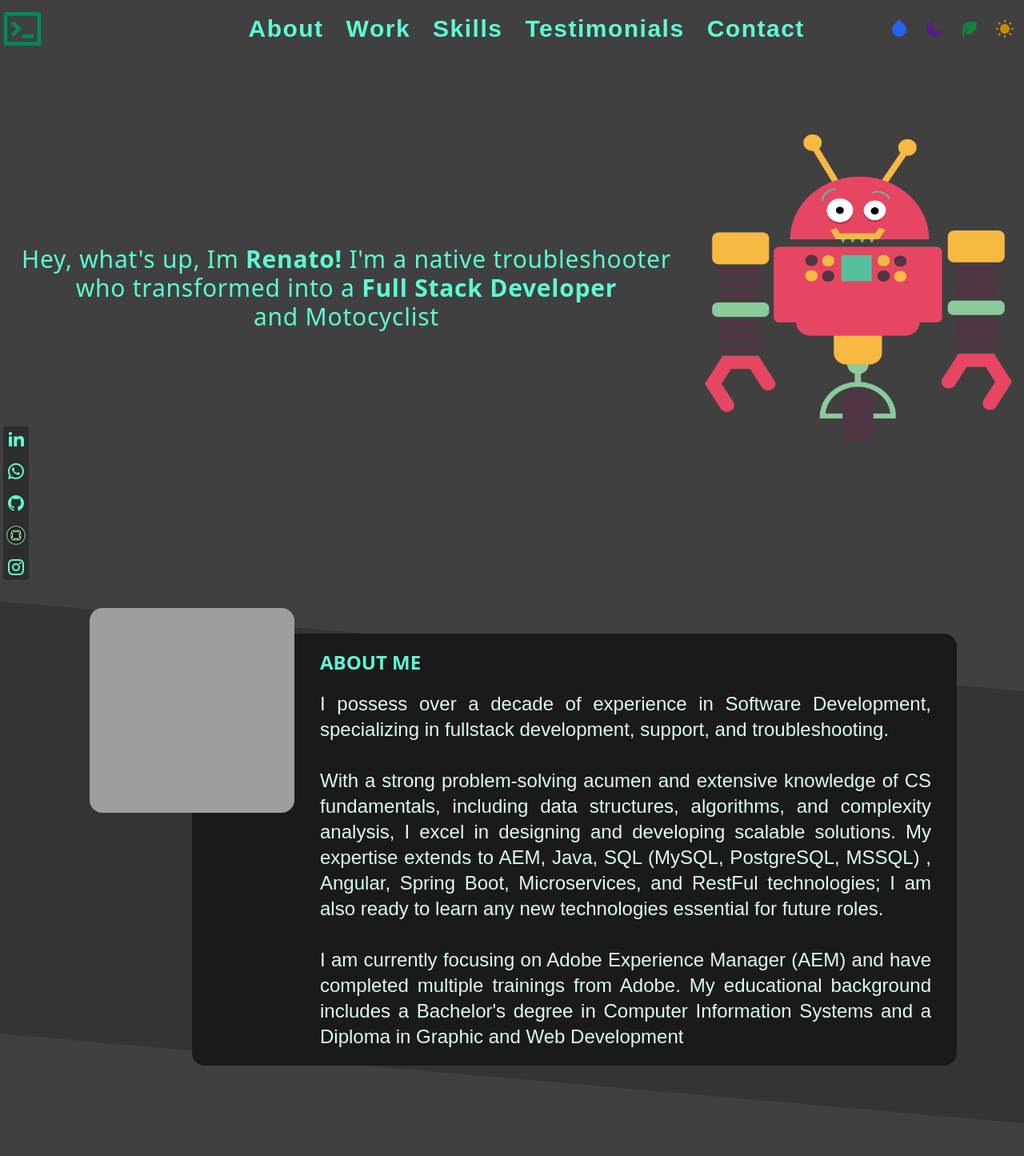
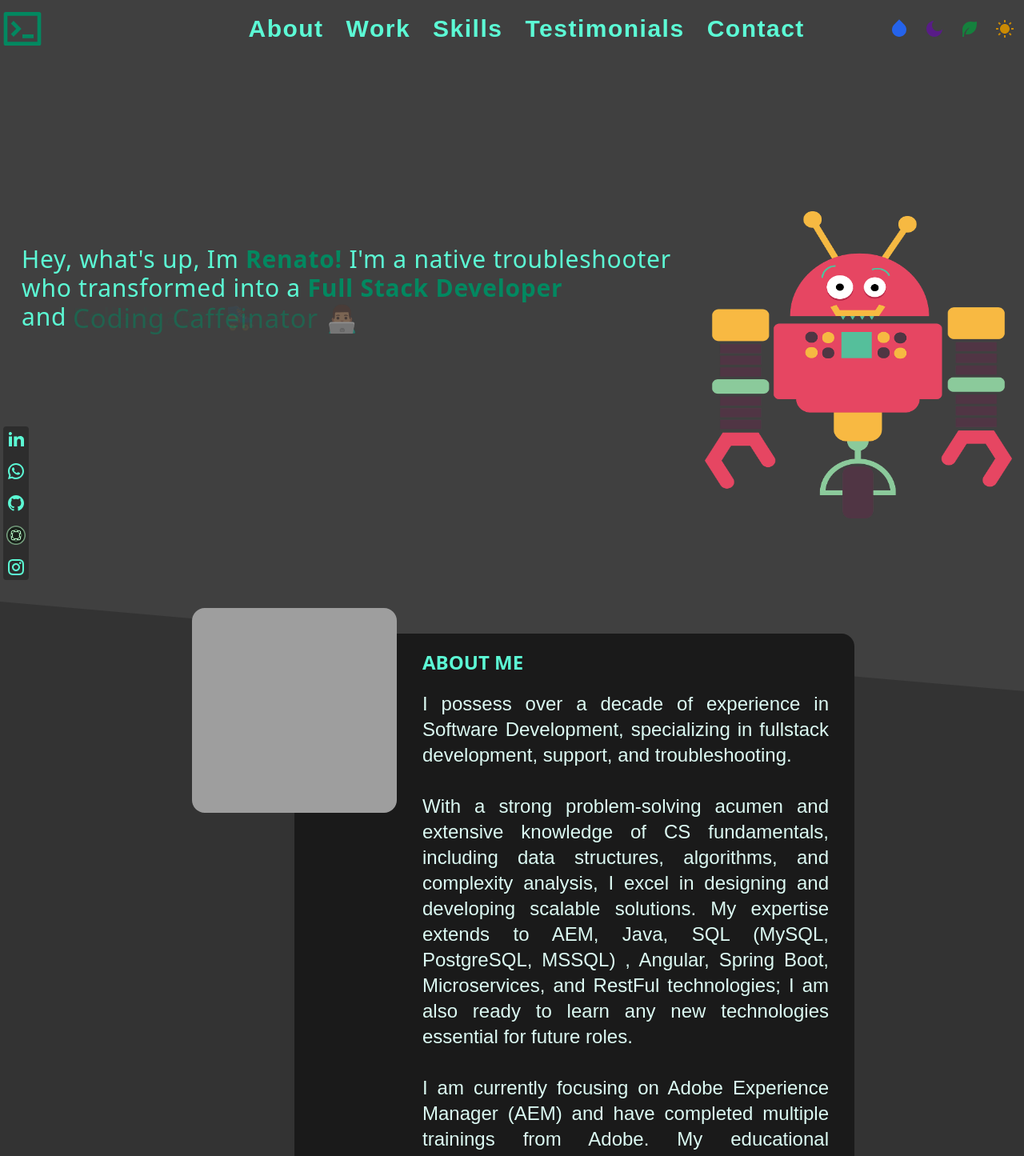
Before and after one commit to renatumb/portfolio, a React (Vite) app: page / in a window 1280 px wide. Shown: the top 1445 px of the page at 80% size. Built offline with nearby package versions, Linux system fonts and the light colour scheme; grey boxes are pictures that could not be loaded.

Commit message:
Hero effect on the main text using css animation

```diff
--- a/src/components/sections/About.tsx
+++ b/src/components/sections/About.tsx
@@ -10,7 +10,7 @@ export default function About() {
                                     lg:before:inset-y-20
                                     xl:before:skew-y-[5deg]
                                     ">
-                <article className="container pb-12">
+                <article className="container pb-12  max-w-screen-lg">
                     <div className="    flex flex-col justify-center items-center pb-12
                                         md:flex-row md:relative px-1 sm:px-10 md:px-16 ">
 
--- a/src/components/sections/Hero.tsx
+++ b/src/components/sections/Hero.tsx
@@ -10,17 +10,37 @@ export default function Hero() {
                     <div className="    px-3 py-7
                                         lg:py-24">
                         <h1 className=" text-colorAccent1 tracking-wide text-center font-medium text-base
+                                        sm:text-left
                                         md:text-xl
                                         lg:text-2xl lg:font-normal
                                         xl:text-3xl">
-                            Hey, what's up, Im <span className="font-extrabold">Renato!</span> I'm a native troubleshooter <br/>
-                            who transformed into a <span className="font-extrabold">Full Stack Developer</span><br/>
-                            <span>and Motocyclist</span>
+                            Hey, what's up, Im <span className="font-bold text-colorAccent3">Renato!</span> I'm a native troubleshooter <br className='hidden sm:inline'/>
+                            who transformed into a <span className="font-bold text-colorAccent3">Full Stack Developer</span>
                         </h1>
+                        {/** **/}
+                        <h2 className='text-colorAccent1 tracking-wide text-center font-medium text-base text-nowrap
+                                        sm:text-left
+                                        md:text-xl
+                                        lg:text-2xl lg:font-normal
+                                        xl:text-3xl'>
+                            and
+                            <div className='inline text-colorAccent3 ml-2 relative '>
+                                <span className='opacity-0 absolute left-0 text-nowrap origin-top-left animate-pushEffect1 '>Motorcyclist 🏍️</span>
+                                <span className='opacity-0 absolute left-0 text-nowrap origin-top-left animate-pushEffect2'>Coding Caffeinator 👨🏽‍💻</span>
+                                <span className='opacity-0 absolute left-0 text-nowrap origin-top-left animate-pushEffect3'>Rollerblader 🛼</span>
+                                <span className='opacity-0 absolute left-0 text-nowrap origin-top-left animate-pushEffect4'>Adrenaline Junkie ⛰️</span>
+                                <span className='opacity-0 absolute left-0 text-nowrap origin-top-left animate-pushEffect5'>Home Cooking Hero 🧑🏽‍🍳</span>
+                                <span className='opacity-0 relative left-0 text-nowrap origin-top-left animate-pushEffect6'>Tail-Wagging Enthusiast 🐶</span>
+                                <span className='opacity-0 absolute left-0 text-nowrap origin-top-left animate-pushEffect7'>Tequila Taster 🍹</span>
+                                <span className='opacity-0 absolute left-0 text-nowrap origin-top-left animate-pushEffect8'>Tech Whisperer 📟</span>
+                                <span className='opacity-0 absolute left-0 text-nowrap origin-top-left animate-pushEffect9'>Volcano Voyager 🌋</span>
+                                <span className='opacity-0 absolute left-0 text-nowrap origin-top-left animate-pushEffect10'>Passport Prodigy 🗺️</span>
+                            </div>
+                        </h2>
                     </div>
                     <img src={image} className=" size-36
-                                                 md:size-36
-                                                 lg:size-52
+                                                 sm:translate-y-10
+                                                 lg:size-52 lg:translate-y-24
                                                  xl:size-96"/>
                 </div>
             </article>
--- a/src/components/sections/Tools.tsx
+++ b/src/components/sections/Tools.tsx
@@ -50,7 +50,7 @@ export default function Tools() {
                     ">
                         {tools.map((item, index) => (
                             <div key={index} className="  flex flex-col justify-around  items-center  max-w-9
-                                    md:max-w-14 lg:max-w-24
+                                    md:max-w-14 lg:max-w-20
                              ">
                                 <figure className="">
                                     <img src={item.logo} className="object-scale-down object-center size-full"/>
--- a/tailwind.config.js
+++ b/tailwind.config.js
@@ -12,6 +12,28 @@ export default {
                 colorAccent1: 'hsl(var(--color-accent1)  / <alpha-value>)',
                 colorAccent2: 'hsl(var(--color-accent2)  / <alpha-value>)',
                 colorAccent3: 'hsl(var(--color-accent3)  / <alpha-value>)',
+            },
+            keyframes: {
+                'pushEffect' :{
+                    '0%'  :  { opacity: '0',   transform:'scale(1)'},
+                    '10%'  :  { opacity: '1', transform:'scale(1.1)'  },
+                    '12%'  :  { opacity: '0',   },
+                    '100%':  { opacity: '0', },
+                }
+            },
+            animation: {
+                pushEffect1:  'pushEffect 29s linear infinite 0s',
+                pushEffect2:  'pushEffect 29s linear infinite 3s',
+                pushEffect3:  'pushEffect 29s linear infinite 6s',
+                pushEffect4:  'pushEffect 29s linear infinite 9s',
+                pushEffect5:  'pushEffect 29s linear infinite 12s',
+                pushEffect6:  'pushEffect 29s linear infinite 15s',
+                pushEffect7:  'pushEffect 29s linear infinite 18s',
+                pushEffect8:  'pushEffect 29s linear infinite 21s',
+                pushEffect9:  'pushEffect 29s linear infinite 24s',
+                pushEffect10: 'pushEffect 29s linear infinite 27s',
+
+
             }
         },
         container: {
```
